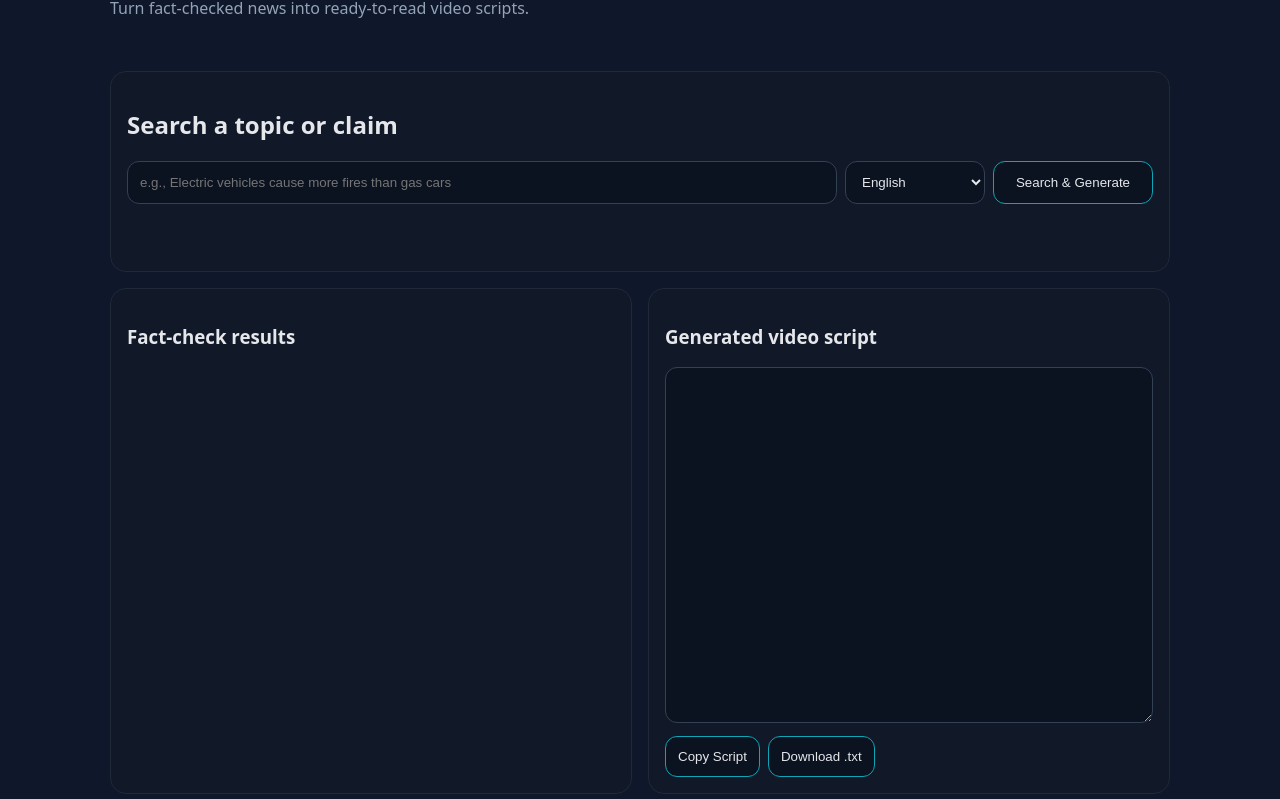
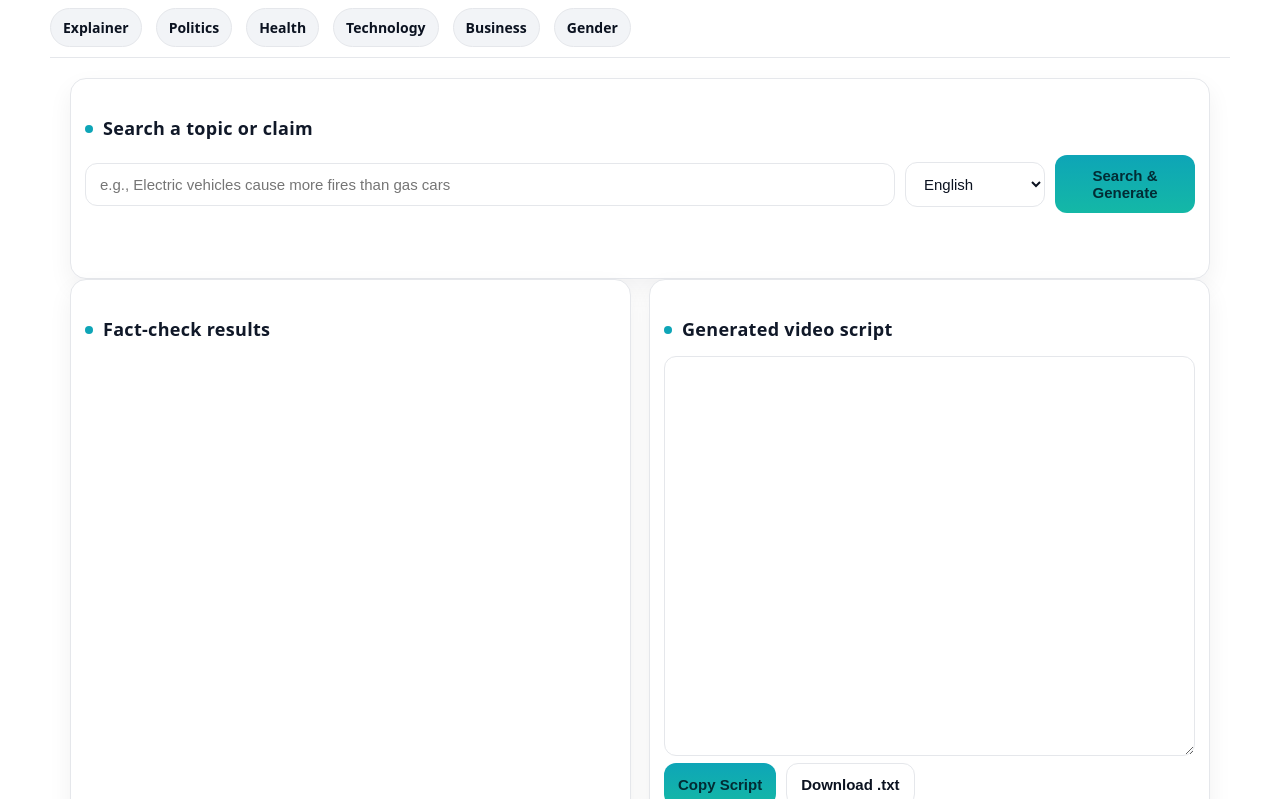
Before and after one commit to rooniecd/roundscriptdemo, a website built with Vite: page docs/index.html in a window 1280 px wide. Shown: the part 66-865 px from the top of the page. Built offline with nearby package versions, Linux system fonts and the light colour scheme.

Commit message:
Add files via upload

```diff
--- a/docs/index.html
+++ b/docs/index.html
@@ -7,14 +7,26 @@
   <link rel="stylesheet" href="styles.css" />
 </head>
 <body>
-  <header class="wrap">
-    <h1>RoundScript</h1>
-    <p class="subtitle">Turn fact-checked news into ready-to-read video scripts.</p>
+  <!-- Header / Magazine-style brand + nav -->
+  <header class="wrap site">
+    <div class="brand">
+      <h1>RoundScript</h1>
+      <span class="tagline">Authenticity &amp; Clarity for your video scripts</span>
+    </div>
+    <nav class="navbar">
+      <a href="#">Explainer</a>
+      <a href="#">Politics</a>
+      <a href="#">Health</a>
+      <a href="#">Technology</a>
+      <a href="#">Business</a>
+      <a href="#">Gender</a>
+    </nav>
   </header>
 
   <main class="wrap">
-    <section class="card">
-      <h2>Search a topic or claim</h2>
+    <!-- Search card -->
+    <section class="section">
+      <h2 class="section-title"><span class="dot"></span> Search a topic or claim</h2>
       <form id="searchForm">
         <input id="query" type="text" placeholder="e.g., Electric vehicles cause more fires than gas cars" required />
         <select id="lang">
@@ -23,32 +35,78 @@
           <option value="pt">Português</option>
           <option value="fr">Français</option>
         </select>
-        <button type="submit">Search & Generate</button>
+        <button type="submit">Search &amp; Generate</button>
       </form>
       <p id="status"></p>
     </section>
 
+    <!-- Results + Script panels -->
     <section class="grid">
-      <div class="card">
-        <h3>Fact-check results</h3>
+      <div class="section">
+        <h2 class="section-title"><span class="dot"></span> Fact-check results</h2>
         <ul id="results"></ul>
       </div>
 
-      <div class="card">
-        <h3>Generated video script</h3>
+      <div class="section">
+        <h2 class="section-title"><span class="dot"></span> Generated video script</h2>
         <textarea id="scriptOut" rows="22" spellcheck="false"></textarea>
         <div class="row">
           <button id="copyBtn" type="button">Copy Script</button>
-          <button id="downloadBtn" type="button">Download .txt</button>
+          <button id="downloadBtn" type="button" class="secondary">Download .txt</button>
         </div>
       </div>
     </section>
+
+    <!-- Optional trending grid (static placeholders you can swap later)
+    <section class="section">
+      <h2 class="section-title"><span class="dot"></span> Trending</h2>
+      <div class="grid">
+        <article class="card">
+          <img class="thumb" src="https://via.placeholder.com/800x450" alt="">
+          <div class="content">
+            <div class="meta">
+              <span class="badge">Explainer</span>
+              <span>Oct 10, 2025</span>
+            </div>
+            <h3><a href="#">Seven Ways To Fact-Check Viral News Without Being A Journalist</a></h3>
+            <div class="byline">By RoundScript • 3 min read</div>
+          </div>
+        </article>
+        <article class="card">
+          <img class="thumb" src="https://via.placeholder.com/800x450" alt="">
+          <div class="content">
+            <div class="meta">
+              <span class="badge">Technology</span>
+              <span>Oct 09, 2025</span>
+            </div>
+            <h3><a href="#">What the latest AI fact-checkers get right—and wrong</a></h3>
+            <div class="byline">By RoundScript • 4 min read</div>
+          </div>
+        </article>
+        <article class="card">
+          <img class="thumb" src="https://via.placeholder.com/800x450" alt="">
+          <div class="content">
+            <div class="meta">
+              <span class="badge">Health</span>
+              <span>Oct 08, 2025</span>
+            </div>
+            <h3><a href="#">Separating rumor from reality during outbreaks</a></h3>
+            <div class="byline">By RoundScript • 5 min read</div>
+          </div>
+        </article>
+      </div>
+    </section>
+    -->
+
   </main>
 
-  <footer class="wrap">
-    <small>Built with the Google Fact Check Tools API • This is a student/internship demo.</small>
+  <footer>
+    <div class="wrap">
+      <small>Built with the Google Fact Check Tools API • Student/Intern demo.</small>
+    </div>
   </footer>
 
+  <!-- Keep your existing JS files; this page only changes layout/styling -->
   <script src="config.js"></script>
   <script src="app.js"></script>
 </body>
--- a/docs/styles.css
+++ b/docs/styles.css
@@ -1,26 +1,158 @@
-* { box-sizing: border-box; }
-:root {
-  --bg: #0f172a;
-  --card: #111827;
-  --text: #e5e7eb;
-  --muted: #94a3b8;
-  --acc: #22d3ee;
+/* RoundScript — Theme inspirado en roundcheck.com.ng (magazine limpio, fondo claro)
+   Drop-in: reemplaza /docs/styles.css
+*/
+
+:root{
+  --bg: #ffffff;
+  --text: #0b1220;
+  --muted:#475467;
+  --soft:#f2f4f7;
+  --border:#e5e7eb;
+  --brand:#0ea5b7;
+  --brand-2:#14b8a6;
+  --link:#0ea5b7;
+  --card-bg:#ffffff;
+  --shadow: 0 10px 24px rgba(16,24,40,.06);
 }
-html, body { margin: 0; padding: 0; background: var(--bg); color: var(--text); font-family: ui-sans-serif, system-ui, -apple-system, Segoe UI, Roboto, Helvetica, Arial; }
-.wrap { max-width: 1100px; margin: 0 auto; padding: 1.25rem; }
-header h1 { margin: 0 0 .25rem 0; font-size: 1.8rem; }
-.subtitle { color: var(--muted); margin: 0 0 .75rem 0; }
-.card { background: var(--card); border: 1px solid #1f2937; border-radius: 16px; padding: 1rem; margin-bottom: 1rem; }
-.grid { display: grid; grid-template-columns: 1fr 1fr; gap: 1rem; }
-form { display: grid; grid-template-columns: 1fr 140px 160px; gap: .5rem; }
-input, select, button, textarea { border-radius: 12px; border: 1px solid #334155; background: #0b1220; color: var(--text); padding: .75rem; }
-button { cursor: pointer; border-color: #0ea5b7; }
-button:hover { background: #0b1f29; }
-#status { color: var(--muted); min-height: 1.2em; }
-ul { list-style: none; padding: 0; margin: 0; display: grid; gap: .5rem; }
-li { padding: .5rem; border: 1px solid #263241; border-radius: 12px; background: #0b1220; }
-li a { color: var(--acc); text-decoration: none; }
-.row { display: flex; gap: .5rem; margin-top: .5rem; }
-textarea { width: 100%; }
-footer { color: var(--muted); text-align: center; padding-bottom: 2rem; }
-@media (max-width: 900px) { .grid { grid-template-columns: 1fr; } form { grid-template-columns: 1fr 120px 140px; } }
+
+*{box-sizing:border-box}
+html,body{margin:0;padding:0}
+body{
+  background:var(--bg);
+  color:var(--text);
+  font-family: ui-sans-serif, system-ui, -apple-system, Segoe UI, Roboto, Helvetica, Arial;
+  line-height:1.55;
+  -webkit-font-smoothing:antialiased;
+  -moz-osx-font-smoothing:grayscale;
+}
+a{color:var(--link); text-decoration:none}
+a:hover{text-decoration:underline}
+
+.wrap{max-width:1180px;margin:0 auto;padding:20px}
+
+header.site{
+  padding:18px 0 10px;
+  border-bottom:1px solid var(--border);
+}
+.brand{
+  display:flex; align-items:center; gap:10px;
+}
+.brand h1{
+  margin:0; font-size:clamp(22px,2.2vw,30px); letter-spacing:.2px;
+}
+.brand .tagline{color:var(--muted); font-size:14px}
+
+.navbar{
+  display:flex; gap:14px; flex-wrap:wrap; margin-top:12px;
+}
+.navbar a{
+  display:inline-flex; align-items:center; gap:6px;
+  padding:8px 12px; border-radius:999px;
+  background:var(--soft); color:var(--text);
+  border:1px solid var(--border);
+  font-size:14px; font-weight:600;
+}
+.navbar a:hover{
+  background:#eaf6f8; border-color:#d2eef2;
+}
+
+.section-title{
+  margin:22px 0 12px; color:#101828; font-size:18px; letter-spacing:.3px;
+  display:flex; align-items:center; gap:10px;
+}
+.section-title .dot{
+  width:8px; height:8px; border-radius:50%; background:var(--brand);
+}
+
+.grid{
+  display:grid; gap:18px;
+  grid-template-columns: 1fr 1fr;
+}
+@media (min-width: 980px){
+  .grid{ grid-template-columns: repeat(2, 1fr); }
+}
+@media (max-width: 680px){
+  .grid{ grid-template-columns: 1fr; }
+}
+
+.section{
+  background:#fff; border:1px solid var(--border); border-radius:16px; padding:14px; box-shadow:var(--shadow);
+}
+
+.card{
+  background:var(--card-bg);
+  border:1px solid var(--border);
+  border-radius:14px;
+  overflow:hidden;
+  box-shadow:var(--shadow);
+  display:flex; flex-direction:column; min-height:100%;
+}
+.card .thumb{
+  aspect-ratio: 16/9;
+  background:#eaeef3;
+  display:block; width:100%;
+  object-fit:cover;
+}
+.card .content{ padding:14px 14px 16px; display:flex; flex-direction:column; gap:8px }
+.card .meta{
+  display:flex; align-items:center; gap:8px; flex-wrap:wrap;
+  font-size:12px; color:var(--muted);
+}
+.badge{
+  display:inline-block; padding:4px 10px; border-radius:999px;
+  background:#eaf6f8; color:#075a64; border:1px solid #cfecee; font-weight:700; font-size:12px;
+}
+.card h3{
+  font-size:16px; line-height:1.35; margin:0;
+}
+.card h3 a{ color:#111827; text-decoration:none }
+.card h3 a:hover{ color:#0f5f6a; text-decoration:underline }
+.card .byline{
+  margin-top:auto; display:flex; align-items:center; gap:8px;
+  color:var(--muted); font-size:12px;
+}
+
+ul#results{
+  list-style:none; padding:0; margin:0; display:grid; gap:10px;
+}
+ul#results li{
+  padding:12px 14px; border:1px solid var(--border); border-radius:12px; background:#fff;
+}
+
+form{
+  display:grid; grid-template-columns:1fr 140px 140px; gap:10px; align-items:center;
+}
+input, select, button, textarea{
+  border-radius:12px; border:1px solid var(--border); background:#fff; color:var(--text);
+  padding:12px 14px; font-size:15px; outline:none;
+}
+input:focus, select:focus, textarea:focus{
+  border-color:#bfe9ee; box-shadow:0 0 0 3px rgba(14,165,183,.15);
+}
+button{
+  background: linear-gradient(180deg, var(--brand), var(--brand-2));
+  color:#022c34; font-weight:700; border:0; cursor:pointer;
+}
+button:hover{ filter:brightness(1.03) saturate(1.05) }
+button:active{ transform: translateY(1px) }
+button.secondary{
+  background:#fff;
+  border:1px solid var(--border);
+  color:var(--text);
+}
+
+#status{ color:var(--muted); min-height:1.2em }
+
+textarea#scriptOut{
+  width:100%; min-height:340px; resize:vertical;
+  background:#fff;
+}
+
+footer{
+  margin-top:26px; padding:24px 0 40px; text-align:center; color:var(--muted);
+  border-top:1px solid var(--border);
+}
+
+.row{ display:flex; gap:10px; flex-wrap:wrap }
+.hidden{ display:none !important }
+.container{ background:#fff; border:1px solid var(--border); border-radius:16px; padding:16px; box-shadow:var(--shadow) }
```
